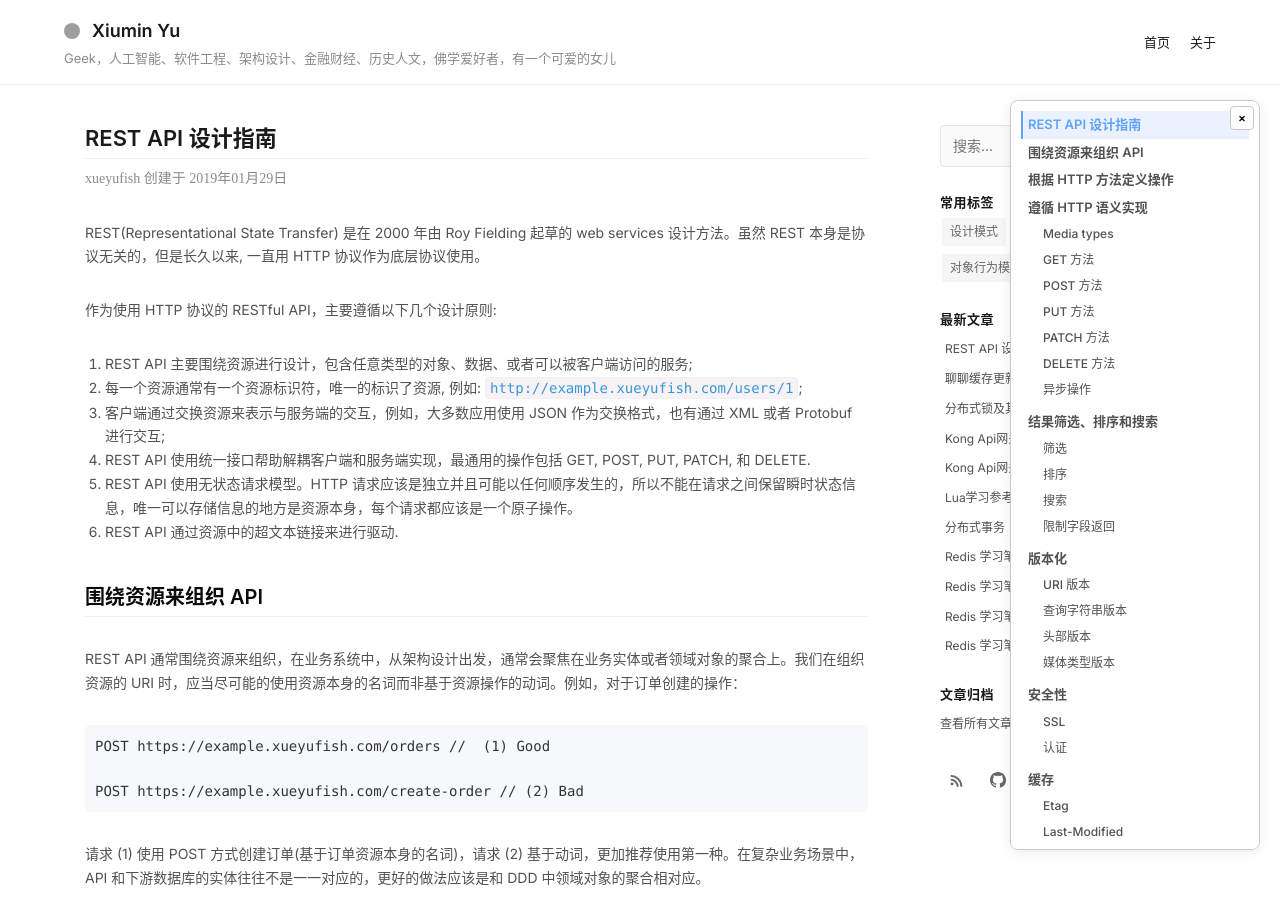
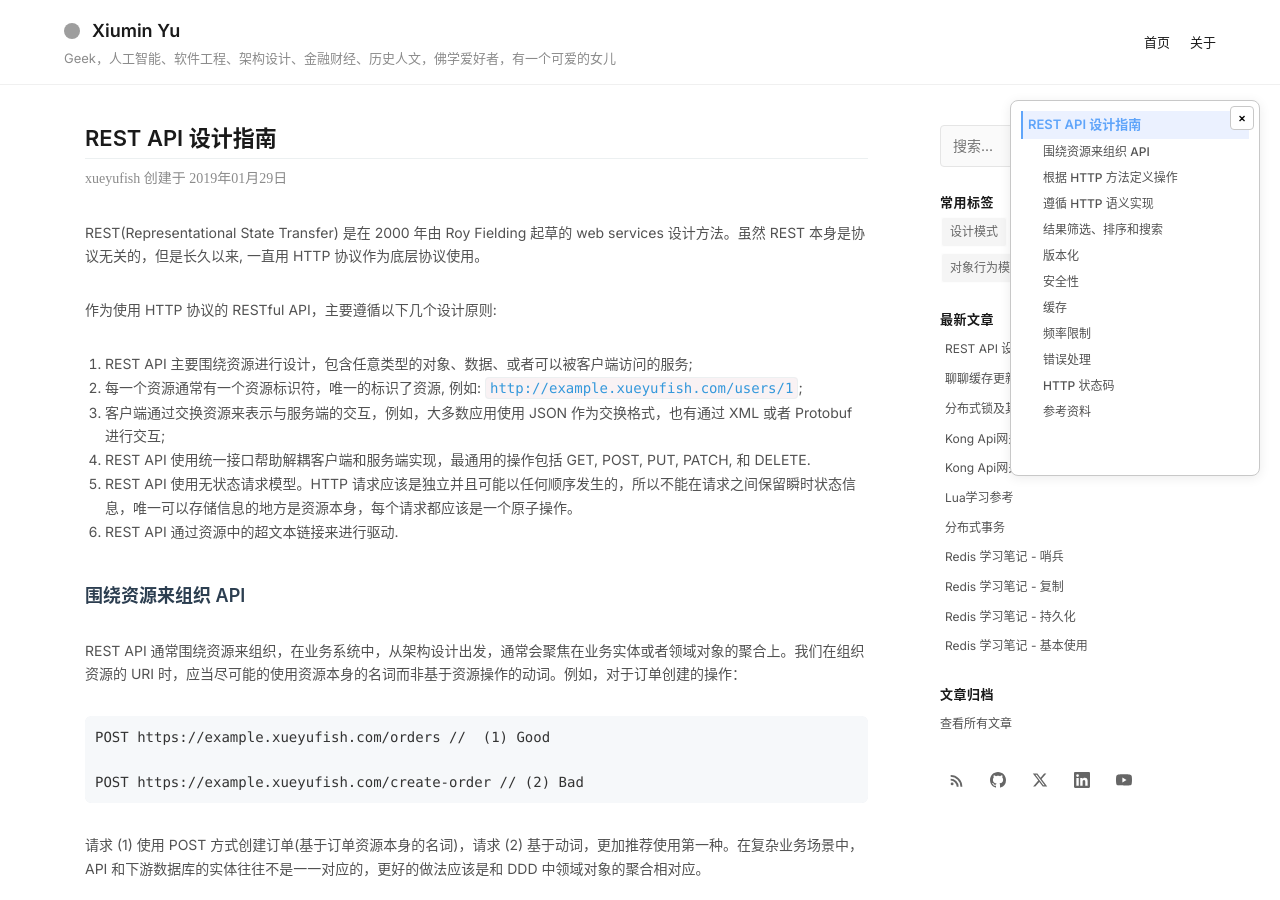
Before and after one commit to xueyufish/xueyufish.github.io, a Jekyll site: the page built from _posts/2019-01-29-api-design-guidelines.md, in a window 1280 px wide and 900 px high. Built offline with Jekyll 4.4.1, drawn with Linux system fonts in a browser that asks for light colours; comment, search, counter and statistics services are not loaded; grey boxes are pictures that could not be loaded.

Commit message:
fix: correct heading hierarchy in REST API design post (h1→h2, h2→h3)
Ultraworked with [Sisyphus](https://github.com/code-yeongyu/oh-my-openagent)

Co-authored-by: Sisyphus <clio-agent@sisyphuslabs.ai>

````diff
--- a/_posts/2019-01-29-api-design-guidelines.md
+++ b/_posts/2019-01-29-api-design-guidelines.md
@@ -19,7 +19,7 @@ REST(Representational State Transfer) 是在 2000 年由 Roy Fielding 起草的
  5. REST API 使用无状态请求模型。HTTP 请求应该是独立并且可能以任何顺序发生的，所以不能在请求之间保留瞬时状态信息，唯一可以存储信息的地方是资源本身，每个请求都应该是一个原子操作。
  6. REST API 通过资源中的超文本链接来进行驱动.
 
-# 围绕资源来组织 API
+## 围绕资源来组织 API
 REST API 通常围绕资源来组织，在业务系统中，从架构设计出发，通常会聚焦在业务实体或者领域对象的聚合上。我们在组织资源的 URI 时，应当尽可能的使用资源本身的名词而非基于资源操作的动词。例如，对于订单创建的操作：
 
 ```
@@ -48,7 +48,7 @@ GET https://example.xueyufish.com/customers/10/orders   // (6)
 
 对于一些非 CRUD 的操作，也可以采用类似的方法，例如 Github API 中的 ([star a gist](http://developer.github.com/v3/gists/#star-a-gist)) 和 ([unstar](http://developer.github.com/v3/gists/#unstar-a-gist)) 分别执行 `PUT /gists/:id/star` 和 `DELETE /gists/:gist_id/star` 操作。
 
-# 根据 HTTP 方法定义操作
+## 根据 HTTP 方法定义操作
 HTTP 协议定义了为请求分配语义级别含义的方法，大多数 RESTful API 使用的常见 HTTP 方法包括：
 * GET: 用于从指定的 URI 接收资源.
 * POST: 用于从指定的 URI 创建资源或触发某种操作.
@@ -69,10 +69,10 @@ HTTP 协议定义了为请求分配语义级别含义的方法，大多数 RESTf
 * PUT 用于更新资源。请求体中包含资源的完整描述，在 REST 中，更多被应用于独立的元素。服务端判断如果请求的资源已经存在，就用新的资源取代它，否则创建一个新的资源(具体是否创建依赖于服务实现)。
 * PATCH 用来对资源进行部分更新操作，请求体中通常只包含需要变更的部分内容。如果服务实现需要支持，请求的资源如果不存在 PATCH 也可以创建新的资源。
 
-# 遵循 HTTP 语义实现
+## 遵循 HTTP 语义实现
 设计 REST API 时，应当尽可能遵循 HTTP 语义，以下列出了几点需要注意的：
 
-## Media types
+### Media types
 在 HTTP 协议中，API 消费者和服务通过请求和响应来交换资源，而交互格式通过 `MIME types` 来定义。例如，对于 JSON 格式使用 `media type = application/json`, 对于 XML 格式使用 `media type = application/xml`。请求和响应的 `Content-Type` 头包含了具体的资源格式，例如以下 POST 请求包含 JSON 格式数据：
 ```
 POST https://example.xueyufish.com/orders HTTP/1.1
@@ -90,20 +90,20 @@ Accept: application/json
 ```
 如果服务端不能匹配任何媒体类型，将返回 HTTP 状态码 `406(Not Acceptable)`。
 
-## GET 方法
+### GET 方法
 * 查询成功: 返回 HTTP 状态码 `200(OK)`
 * 不能找到指定资源: 返回 HTTP 状态码 `404(Not Found)`
 
-## POST 方法
+### POST 方法
 * 成功创建新资源: 返回 HTTP 状态码 `201(Created)`。新创建资源的 URI 将包含在响应头的 Location 字段中，响应体包含新创建资源的内容；
 * 进行其他处理操作: 返回 HTTP 状态码 `200(OK)`, 并将操作结果包含在响应体中一起返回；如果操作没有返回结果，返回 HTTP 状态码 `204(No Content)`
 * 请求体包含无效数据: 返回 HTTP 状态码 `400(Bad Request)`, 响应体包含额外的错误信息或者 URI。
 
-## PUT 方法
+### PUT 方法
 * 成功创建新资源: 和 POST 类似，返回 HTTP 状态码 `201(Created)`
 * 成功更新资源: 返回 HTTP 状态码 `200(OK)` 或者 `204 (No Content)`.
 
-## PATCH 方法
+### PATCH 方法
 PATCH 方法规范([RFC 5789](https://tools.ietf.org/html/rfc5789))对于 PATCH 方法的格式没有做出特殊定义，具体格式需要依赖于实现的媒体类型。对于 JSON 格式，可分为 `JSON patch` 和 `JSON merge patch` 两种。
 
 JSON merge patch 从结构上相对简单。PATCH 方法的格式和原始的 JSON 资源格式类似，内容上为原始 JSON 的子集，包含需要增加或修改的内容，对于需要删除的内容标记为 `null`。例如，如下：
@@ -127,11 +127,11 @@ JSON merge patch 从结构上相对简单。PATCH 方法的格式和原始的 JS
 
 对于 JSON merge patch 来说，缺点在于原始 JSON 文档中不能包含 null 值，并且无法指定 update 操作的顺序，而 JSON patch 提供了更加灵活的方式，详情可参见 [RFC 6902](https://tools.ietf.org/html/rfc6902)。
 
-## DELETE 方法
+### DELETE 方法
 * 成功删除资源: 返回 HTTP 状态码 `204(No Content)`
 * 资源不存在: 返回 HTTP 状态码 `404(Not Found)`
 
-## 异步操作
+### 异步操作
 有时请求发送给服务端以后，服务端需要一段较长时间来进行处理，此时如果客户端一直等待响应消息，会导致延迟非常长。所以，比较理想的选择是将消息转化为异步处理。
 
 进行异步操作时，服务端对于异步请求会响应 HTTP 状态码 `202 (Accepted)` 表示当前请求已经被接收处理但是尚未完成。
@@ -157,16 +157,16 @@ HTTP/1.1 303 See Other
 Location: /api/orders/12345
 ```
 
-# 结果筛选、排序和搜索
+## 结果筛选、排序和搜索
 
 在 API 设计过程中应当尽可能的保证原始基准 URI 的简单清晰。对于复杂的筛选、排序和搜索请求，可以通过在查询字符串中添加条件来实现：
 
-## 筛选
+### 筛选
 对实现筛选的每个字段使用唯一的查询参数。
 
 例如，当从 `/orders` 接口请求订单列表时，可能希望将其限制为仅查询状态为已完成，这时可以通过 `GET /orders?status=finished` 之类的请求来完成。这里，`state` 是一个实现过滤器的查询参数。
 
-## 排序
+### 排序
 类似于筛选，排序可以通过参数 `sort` 来描述。
 
 sort 参数可以接受逗号分隔的字段列表来适应复杂的排序要求，每个字段都可能有一元负数，以表示降序排序顺序，例如：
@@ -174,10 +174,10 @@ sort 参数可以接受逗号分隔的字段列表来适应复杂的排序要求
 * `GET /customers?sort=-age`, 表示按客户的年龄降序排列
 * `GET /customers?sort=-age, name`, 表示按客户的年龄降序排列, 按姓名升序排列
 
-## 搜索
+### 搜索
 当使用类似 Elasticsearch 之类的全文搜索进行搜索时，通常在查询字符串中增加参数 `q` 以表示为字段为全文搜索类型，字段将被传递给搜索引擎处理
 
-## 限制字段返回
+### 限制字段返回
 有时 API 的客户端消费者并不总是需要资源的完整表示，选择返回部分字段的能力可以在很大程度上使 API 使用者最小化网络流量。
 
 可以在查询字符串中添加接受逗号分隔的字段列表的 `fields` 参数来达到这个目的。例如：
@@ -188,10 +188,10 @@ GET /customers?fields=id,name,age,updated_at&state=open&sort=-updated_at
 
 服务端接收到上述请求后，将只返回 `id,name,age,updated_at` 字段。
 
-# 版本化
+## 版本化
 给 RESTful APIs 添加版本主要有以下几种方式：
 
-## URI 版本
+### URI 版本
 URI 版本的方式直接在请求 URI 中添加版本号，是相对简单的方式，但是依赖服务端路由请求到指定的 endpoint。例如：
 
 ```
@@ -200,14 +200,14 @@ https://example.xueyufish.com/v2/customers/3
 
 但是，当 Web API 经过多次迭代时，它可能变得难以操作，并且服务器必须支持许多不同的版本。同时这个方案还会使得 HATEOAS 的实现复杂化，因为所有链接都需要包含版本号。
 
-## 查询字符串版本
+### 查询字符串版本
 查询字符串版本的方式就是将版本号放在 URI 的查询字符串中，如下：
 ```
 https://example.xueyufish.com/customers/3?version=2
 ```
 这种方法具有语义上的优势，即总是从相同的URI中检索相同的资源，但它依赖于处理请求的代码来解析查询字符串并返回适当的HTTP响应。同样，这个方案也会使得 HATEOAS 的实现复杂化，因为所有链接都需要包含版本号。
 
-## 头部版本
+### 头部版本
 头部版本指客户端将版本号添加在自定义头中，随请求一起发送给服务端，例如：
 ```
 GET https://exmaple.xueyufish.com/customers/3 HTTP/1.1
@@ -215,7 +215,7 @@ Custom-Header: api-version=1
 ```
 相比较前两种，此种方式实现 HATEOAS 需要在链接中包含自定义头。
 
-## 媒体类型版本
+### 媒体类型版本
 媒体类型版本值客户端发起请求时将版本号放置在 Accept 头中。客户端通过 Accept 头来指定期望从服务端接收的媒体类型的列表，例如：
 ```
 GET https://exmaple.xueyufish.com/customers/3 HTTP/1.1
@@ -234,13 +234,13 @@ Content-Type: application/exmaple.xueyufish.com.v1+json; charset=utf-8
 
 相比较而言，此种方法应该是 RESTful APIs 版本实现中最好的一种，对 HATEOAS 支持也最好。
 
-# 安全性
-## SSL
+## 安全性
+### SSL
 无论在什么情况下，都启用 SSL，在今天的互联网上是最保险的。始终使用 SSL 的另一个优点是因为可以使用简单的访问令牌而无需对每个 API 请求进行签名校验，从而简化了身份验证工作。
 
 要注意的是对 API URL 的非 SSL 访问，不可以重定向到它们的 SSL 对应端，而应当抛出一个错误。
 
-## 认证
+### 认证
 RESTful API 应该是无状态的，意味着请求身份验证不应依赖于 cookie 或者 session 来实现。相反，每个请求都应该带有某种类型的身份验证凭据。
 
 通过始终使用 SSL，可以将身份验证凭据简化为随机生成的访问令牌，该令牌在 [HTTP Basic Auth](https://en.wikipedia.org/wiki/Basic_access_authentication) 的用户名字段中提供。它可以通过浏览器进行交互，如果从服务器接收到 HTTP 状态码 `401 Unauthorized`，浏览器可以弹出一个询问凭据的提示。
@@ -249,16 +249,16 @@ RESTful API 应该是无状态的，意味着请求身份验证不应依赖于 c
 
 对于需要支持 JSONP 请求的 API，因为 JSONP 请求无法发送 `HTTP Basic Auth` 凭证或`Bearer token`，在这种情况下，可以在查询字符串中添加 `access_token` 参数。
 
-# 缓存
+## 缓存
 HTTP 协议本身提供了内置的缓存框架，通常我们只需要包含一些额外的出站响应头，并在收到一些入站请求头时进行一些验证。常见的方式包括 [ETag](https://en.wikipedia.org/wiki/HTTP_ETag) 和 [Last-Modified](https://www.w3.org/Protocols/rfc2616/rfc2616-sec14.html#sec14.29)
 
-## Etag
+### Etag
 当生成响应时，在 HTTP Etag 头中包含一个 hash 或者响应内容的校验和，如果响应内容发生改变，那么 Etag 值也将发生改变。如果入站请求包含一个携带匹配 Etag 值的 `If-None-Match` 头，API 将返回 HTTP 状态码 `304 Not Modified`.
 
-## Last-Modified
+### Last-Modified
 与 Etag 类似，不同在于使用 timestamps 来表示。Last-Modified 响应头包含一个 [RFC 1123](http://www.ietf.org/rfc/rfc1123.txt) 格式的时间戳，在内容修改后根据 `If-Modified-Since` 进行校验
 
-# 频率限制
+## 频率限制
 为了防止 API 被滥用或攻击，标准做法是添加某种速率限制, [RFC6585](http://tools.ietf.org/html/rfc6585) 引入了 HTTP 状态码 `429(Too Many Requests)`。
 
 目前比较常用的方式是服务端在 API 响应中加入以下自定义头：
@@ -268,7 +268,7 @@ HTTP 协议本身提供了内置的缓存框架，通常我们只需要包含一
 
 可参见[Github Rate Limiting](https://developer.github.com/v3/#rate-limiting)
 
-# 错误处理
+## 错误处理
 API 应始终返回合理的 HTTP 状态代码。API 错误通常分为两种类型：客户端错误返回 4xx 系列状态码, 服务端错误范围 5xx 系列状态码。对于 API ，应该将所有 4xx 错误都带有可标准化的 JSON 错误表示。如果可能的化（即如果负载均衡器和反向代理可以创建自定义的错误体），应该对 5xx 系列状态码也进行标准化错误表示。
 
 当错误发生时，JSON 类型的错误体应当为开发者提供以下错误信息：一条有用的错误消息、一个唯一的错误代码以及尽可能的详细描述。例如：
@@ -300,7 +300,7 @@ PUT、PATCH 和 POST 请求的验证错误需要字段细分，对于验证失
 }
 ```
 
-# HTTP 状态码
+## HTTP 状态码
 HTTP 协议定义了一系列有意义的状态代码([List of HTTP status codes](https://en.wikipedia.org/wiki/List_of_HTTP_status_codes))，这些代码可以从 API 返回，用来帮助 API 使用者路由或者处理他们的响应。结合上文所述，其中主要常用的状态码总结如下：
 * `200 OK`: 成功的 GET, PUT, PATCH 或者 DELETE 请求响应，也可用于非资源创建场景下的 POST 请求。
 * `201 Created`: 响应创建新资源的 POST 请求，应同时包含 `Location` 头指向一个新创建的资源 URI。
@@ -317,7 +317,7 @@ HTTP 协议定义了一系列有意义的状态代码([List of HTTP status codes
 * `429 Too Many Requests`: 请求由于流量限制被拒绝
 
 
-# 参考资料
+## 参考资料
 
 [API design](https://docs.microsoft.com/en-us/azure/architecture/best-practices/api-design)
 
````
